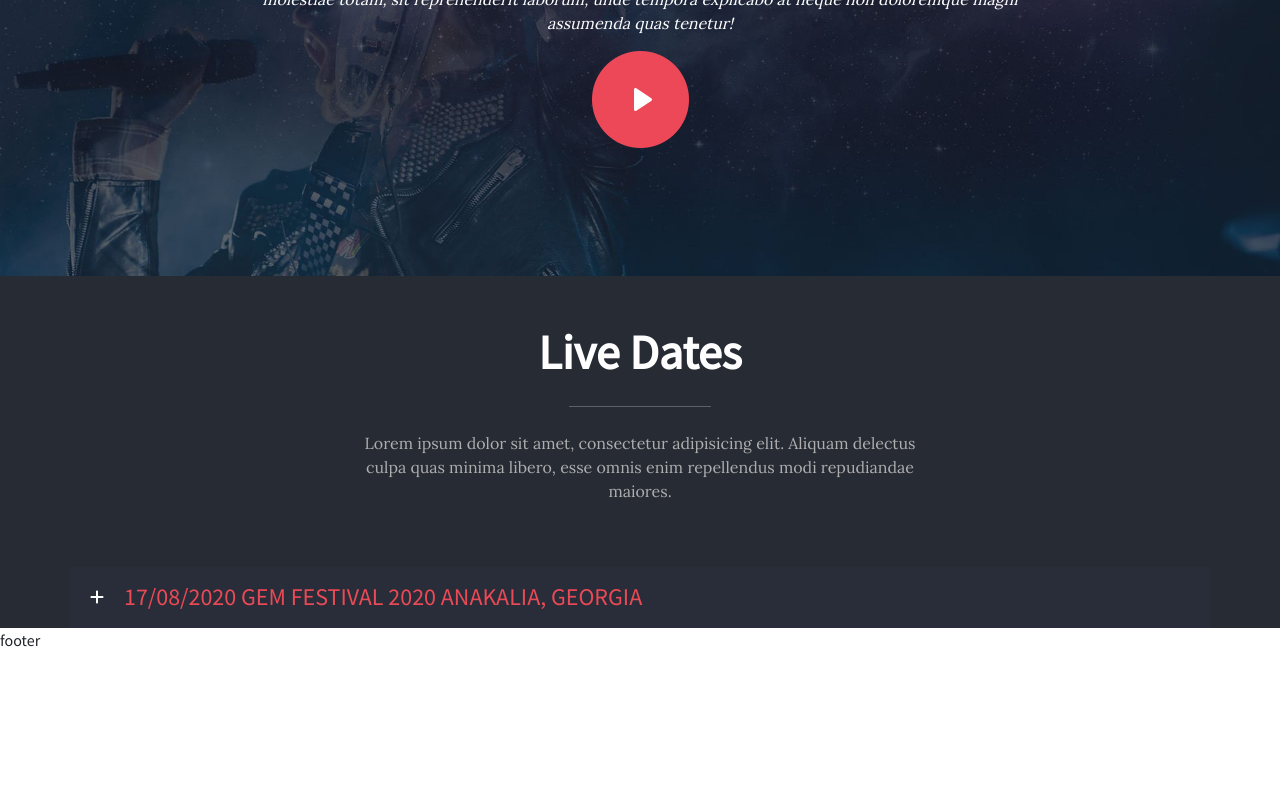
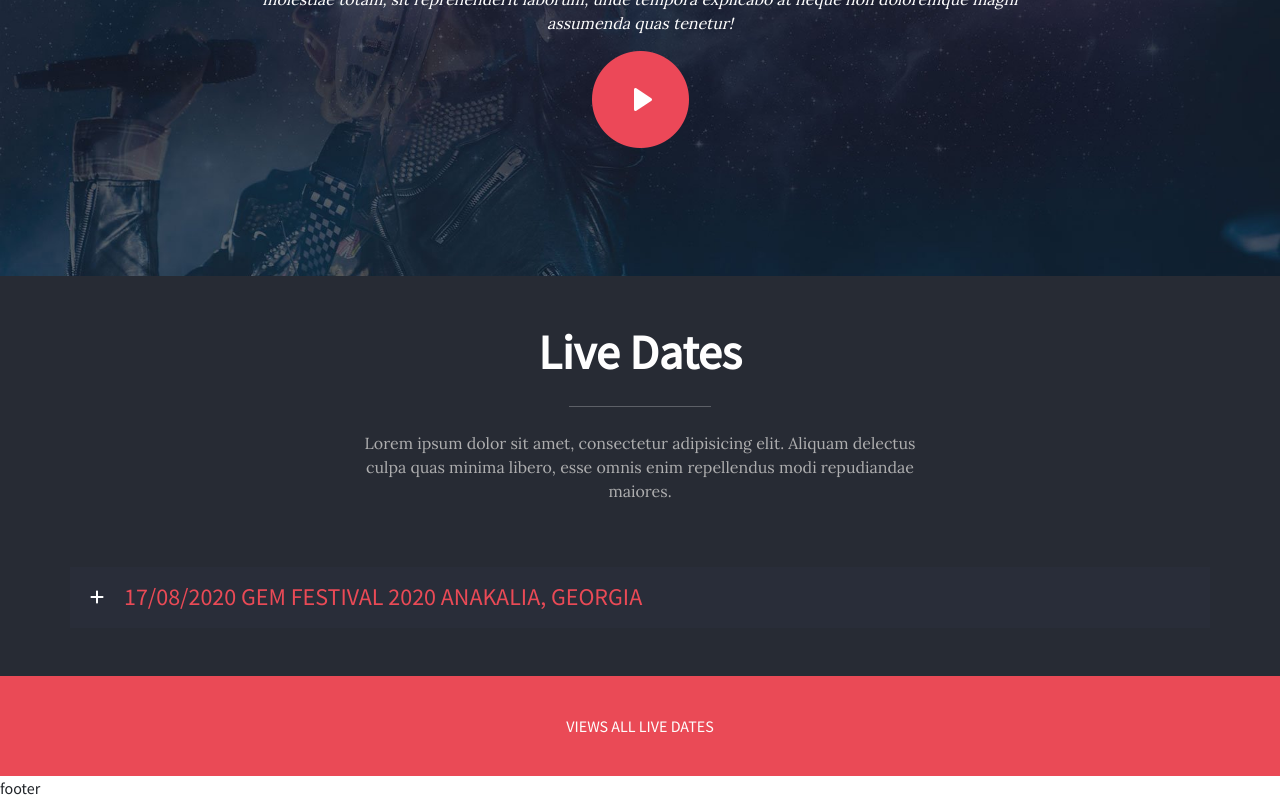
Before and after one commit to Luz42/proj-html-vuejs, a Vue app: page / in a window 1280 px wide. Shown: the part 2853-3653 px from the top of the page. Before the commit the page ends 3505 px from the top, so only its background shows below. Built offline with nearby package versions, Linux system fonts and the light colour scheme.

Commit message:
Completato il layout statico di MAIN

```diff
--- a/src/components/MainComponent.vue
+++ b/src/components/MainComponent.vue
@@ -49,11 +49,12 @@
       <img src="@/assets/images/band_interview_play_icon.png" alt="">
     </div>
     <SectionsTitlesComponent title="live dates"/>
-    <div class="container-xl">
+    <div class="container-xl pb-5">
       <div class="row gap-3">
         <DropdownComponent/>
       </div>
     </div>
+    <ButtonComponent sectionName="live dates"/>
   </section>
   </main>
 </template>
```
